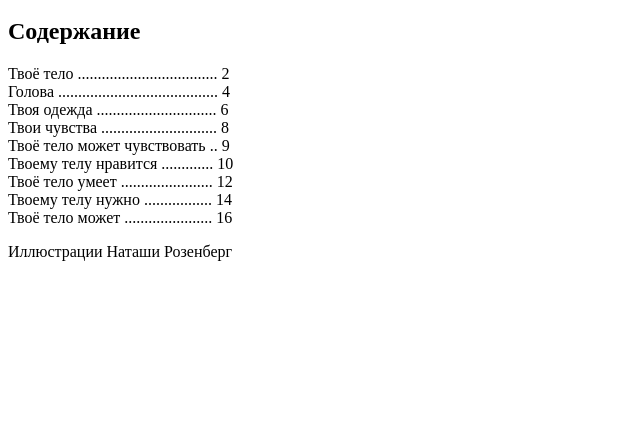
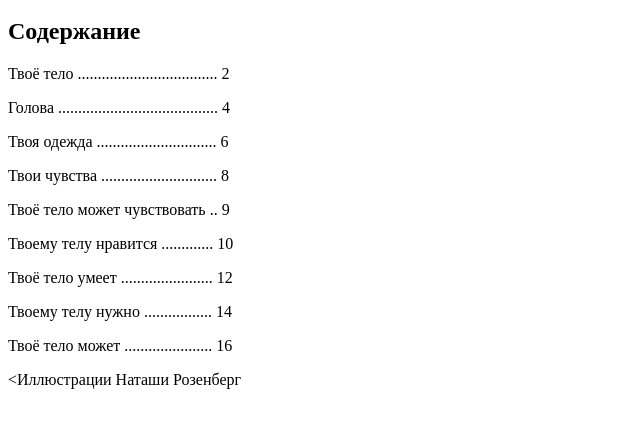
Before and after one commit to WebHeroSchool/Humanbody, a plain HTML site: page index.html in a window 1280 px wide. Shown: the part 120-548 px from the top of the page, without its empty margins (0-640 px from the left). Drawn offline with Linux system fonts and the light colour scheme.

Commit message:
new index

```diff
--- a/index.html
+++ b/index.html
@@ -15,17 +15,17 @@
     			<h2>
     			Содержание
     		    </h2>
-    		<div class="a">
-    			     Твоё тело ................................... 2 </div>
-     <div class="a"> Голова ........................................ 4 </div>
-     <div class="a"> Твоя одежда .............................. 6 </div>
-     <div class="a"> Твои чувства ............................. 8 </div>
-     <div class="a"> Твоё тело может чувствовать .. 9 </div>
-     <div class="a"> Твоему телу нравится ............. 10 </div>
-     <div class="a"> Твоё тело умеет ....................... 12 </div>
-     <div class="a"> Твоему телу нужно ................. 14 </div>
-     <div class="a"> Твоё тело может ...................... 16 </div>
+    		       <p>
+    			     Твоё тело ................................... 2 </p>
+     <p> Голова ........................................ 4 </p>
+     <p> Твоя одежда .............................. 6 </p>
+     <p> Твои чувства ............................. 8 </p>
+     <p> Твоё тело может чувствовать .. 9 </p>
+     <p> Твоему телу нравится ............. 10 </p>
+     <p> Твоё тело умеет ....................... 12 </p>
+     <p> Твоему телу нужно ................. 14 </p>
+     <p> Твоё тело может ...................... 16 </p>
     	</article>
     </section>
 <footer>
-	<p> Иллюстрации Наташи Розенберг </p>
+	<p> <Иллюстрации Наташи Розенберг </p>
```
